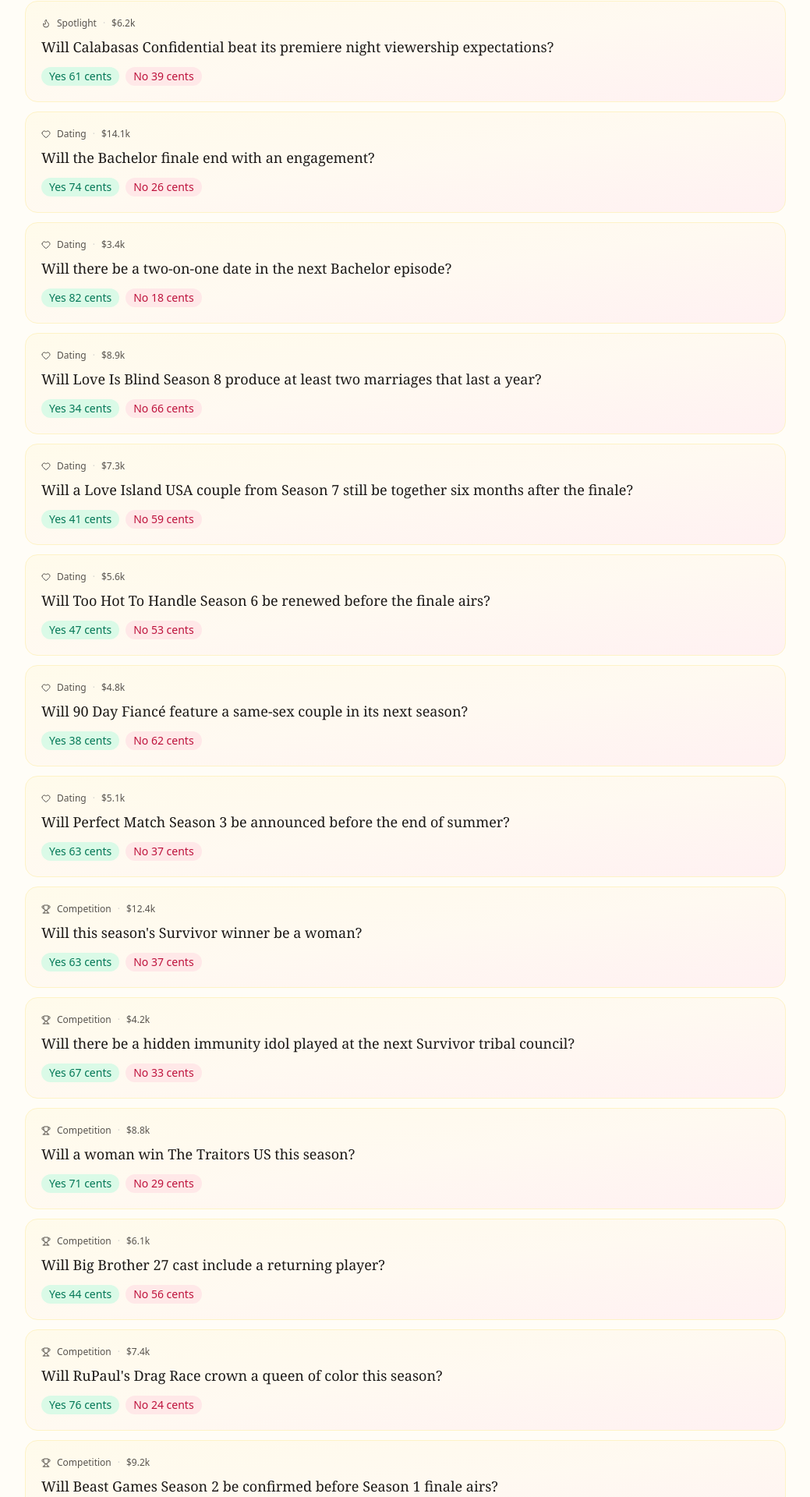
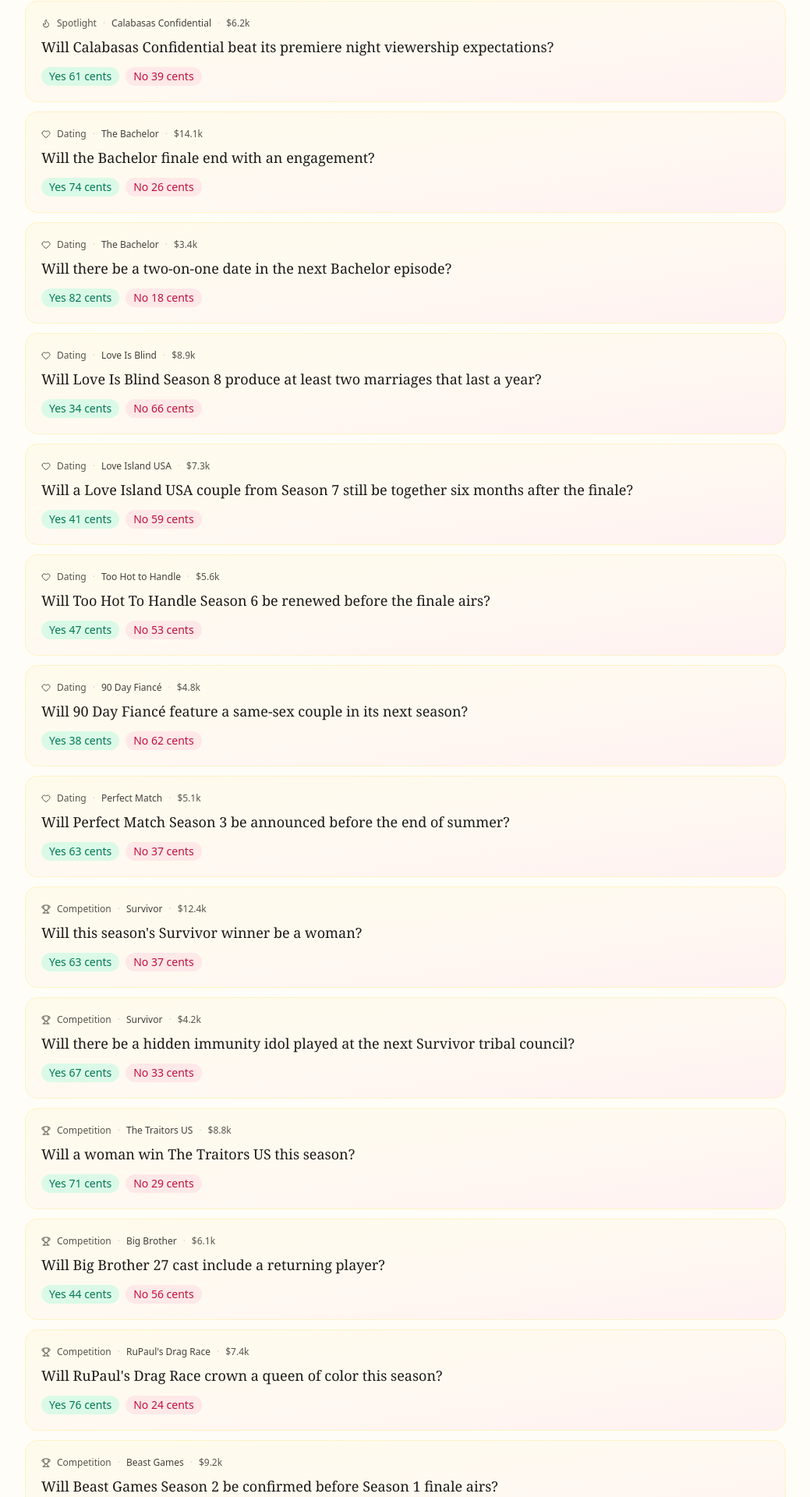
Before and after one commit to Clarion-Predict/clarion-app, a React (Create React App) app: page / in a window 1280 px wide. Shown: the part 863-2783 px from the top of the page at 78% size, without its empty margins (120-1159 px from the left). Built offline with nearby package versions, Linux system fonts and the light colour scheme.

Commit message:
added show name to market cards and detail view

```diff
--- a/src/App.tsx
+++ b/src/App.tsx
@@ -32,42 +32,42 @@
 
 const initialMarkets = [
   // ===== SPOTLIGHT (hot right now) =====
-  { id: 1, category: 'spotlight', question: "Will Love Island USA have a dramatic recoupling in its premiere week?", context: "Love Island USA returns June 2 on Peacock. Season 7 cast has been announced and fans are already debating alliances.", yes: 78, no: 22, volume: '$12.4k', traders: 487, comments: 134, trending: true, ends: 'Jun 8, 2026', status: 'open' },
-  { id: 2, category: 'spotlight', question: "Will The Traitors US have a double elimination this week?", context: "Six players remain. The roundtable has been getting more chaotic each episode as alliances fracture.", yes: 54, no: 46, volume: '$9.7k', traders: 381, comments: 112, trending: true, ends: 'Jun 1, 2026', status: 'open' },
-  { id: 3, category: 'spotlight', question: "Will Calabasas Confidential beat its premiere night viewership expectations?", context: "Premieres May 29. Early buzz has been strong and the Kardashian adjacent cast is drawing attention.", yes: 61, no: 39, volume: '$6.2k', traders: 244, comments: 78, trending: true, ends: 'Jun 1, 2026', status: 'open' },
+  { id: 1, category: 'spotlight', show: 'Love Island USA', question: "Will Love Island USA have a dramatic recoupling in its premiere week?", context: "Love Island USA returns June 2 on Peacock. Season 7 cast has been announced and fans are already debating alliances.", yes: 78, no: 22, volume: '$12.4k', traders: 487, comments: 134, trending: true, ends: 'Jun 8, 2026', status: 'open' },
+  { id: 2, category: 'spotlight', show: 'The Traitors US', question: "Will The Traitors US have a double elimination this week?", context: "Six players remain. The roundtable has been getting more chaotic each episode as alliances fracture.", yes: 54, no: 46, volume: '$9.7k', traders: 381, comments: 112, trending: true, ends: 'Jun 1, 2026', status: 'open' },
+  { id: 3, category: 'spotlight', show: 'Calabasas Confidential', question: "Will Calabasas Confidential beat its premiere night viewership expectations?", context: "Premieres May 29. Early buzz has been strong and the Kardashian adjacent cast is drawing attention.", yes: 61, no: 39, volume: '$6.2k', traders: 244, comments: 78, trending: true, ends: 'Jun 1, 2026', status: 'open' },
 
   // ===== DATING & LOVE =====
-  { id: 4, category: 'dating', question: "Will the Bachelor finale end with an engagement?", context: "Season 31 finale airs June 10. Two contestants remain — odds are heavily debated in Bachelor Nation.", yes: 74, no: 26, volume: '$14.1k', traders: 509, comments: 203, trending: true, ends: 'Jun 10, 2026', status: 'open' },
-  { id: 5, category: 'dating', question: "Will there be a two-on-one date in the next Bachelor episode?", context: "Previews show a dramatic beach confrontation. Classic two-on-one setup.", yes: 82, no: 18, volume: '$3.4k', traders: 178, comments: 44, ends: 'May 27, 2026', status: 'open' },
-  { id: 6, category: 'dating', question: "Will Love Is Blind Season 8 produce at least two marriages that last a year?", context: "Seasons 1 and 4 each produced one lasting marriage. Season 8 couples seem stronger on paper.", yes: 34, no: 66, volume: '$8.9k', traders: 334, comments: 97, ends: 'Dec 31, 2027', status: 'open' },
-  { id: 7, category: 'dating', question: "Will a Love Island USA couple from Season 7 still be together six months after the finale?", context: "Season 7 premieres June 2. Historically only about 30% of couples survive past the show.", yes: 41, no: 59, volume: '$7.3k', traders: 289, comments: 88, ends: 'Dec 31, 2026', status: 'open' },
-  { id: 8, category: 'dating', question: "Will Too Hot To Handle Season 6 be renewed before the finale airs?", context: "Netflix has pre-announced renewals for this franchise before. Viewership is tracking strong.", yes: 47, no: 53, volume: '$5.6k', traders: 221, comments: 63, ends: 'Jun 20, 2026', status: 'open' },
-  { id: 9, category: 'dating', question: "Will 90 Day Fiancé feature a same-sex couple in its next season?", context: "The franchise has expanded significantly. Fans have been calling for more diverse casting.", yes: 38, no: 62, volume: '$4.8k', traders: 192, comments: 54, ends: 'Dec 31, 2026', status: 'open' },
-  { id: 10, category: 'dating', question: "Will Perfect Match Season 3 be announced before the end of summer?", context: "Season 2 performed well for Netflix. Alumni from multiple shows are already being speculated.", yes: 63, no: 37, volume: '$5.1k', traders: 203, comments: 61, ends: 'Sep 1, 2026', status: 'open' },
+  { id: 4, category: 'dating', show: 'The Bachelor', question: "Will the Bachelor finale end with an engagement?", context: "Season 31 finale airs June 10. Two contestants remain — odds are heavily debated in Bachelor Nation.", yes: 74, no: 26, volume: '$14.1k', traders: 509, comments: 203, trending: true, ends: 'Jun 10, 2026', status: 'open' },
+  { id: 5, category: 'dating', show: 'The Bachelor', question: "Will there be a two-on-one date in the next Bachelor episode?", context: "Previews show a dramatic beach confrontation. Classic two-on-one setup.", yes: 82, no: 18, volume: '$3.4k', traders: 178, comments: 44, ends: 'May 27, 2026', status: 'open' },
+  { id: 6, category: 'dating', show: 'Love Is Blind', question: "Will Love Is Blind Season 8 produce at least two marriages that last a year?", context: "Seasons 1 and 4 each produced one lasting marriage. Season 8 couples seem stronger on paper.", yes: 34, no: 66, volume: '$8.9k', traders: 334, comments: 97, ends: 'Dec 31, 2027', status: 'open' },
+  { id: 7, category: 'dating', show: 'Love Island USA', question: "Will a Love Island USA couple from Season 7 still be together six months after the finale?", context: "Season 7 premieres June 2. Historically only about 30% of couples survive past the show.", yes: 41, no: 59, volume: '$7.3k', traders: 289, comments: 88, ends: 'Dec 31, 2026', status: 'open' },
+  { id: 8, category: 'dating', show: 'Too Hot to Handle', question: "Will Too Hot To Handle Season 6 be renewed before the finale airs?", context: "Netflix has pre-announced renewals for this franchise before. Viewership is tracking strong.", yes: 47, no: 53, volume: '$5.6k', traders: 221, comments: 63, ends: 'Jun 20, 2026', status: 'open' },
+  { id: 9, category: 'dating', show: '90 Day Fiancé', question: "Will 90 Day Fiancé feature a same-sex couple in its next season?", context: "The franchise has expanded significantly. Fans have been calling for more diverse casting.", yes: 38, no: 62, volume: '$4.8k', traders: 192, comments: 54, ends: 'Dec 31, 2026', status: 'open' },
+  { id: 10, category: 'dating', show: 'Perfect Match', question: "Will Perfect Match Season 3 be announced before the end of summer?", context: "Season 2 performed well for Netflix. Alumni from multiple shows are already being speculated.", yes: 63, no: 37, volume: '$5.1k', traders: 203, comments: 61, ends: 'Sep 1, 2026', status: 'open' },
 
   // ===== COMPETITION =====
-  { id: 11, category: 'competition', question: "Will this season's Survivor winner be a woman?", context: "Women have won 21 of 46 seasons. The current winner's edit strongly favors two female contenders.", yes: 63, no: 37, volume: '$12.4k', traders: 476, comments: 134, ends: 'Jun 18, 2026', status: 'open' },
-  { id: 12, category: 'competition', question: "Will there be a hidden immunity idol played at the next Survivor tribal council?", context: "Two idols are unaccounted for. The vote tonight is expected to be chaotic.", yes: 67, no: 33, volume: '$4.2k', traders: 198, comments: 51, ends: 'Jun 4, 2026', status: 'open' },
-  { id: 13, category: 'competition', question: "Will a woman win The Traitors US this season?", context: "Four of the six remaining players are women. The traitor reveal has fans theorizing constantly.", yes: 71, no: 29, volume: '$8.8k', traders: 342, comments: 97, trending: true, ends: 'Jun 15, 2026', status: 'open' },
-  { id: 14, category: 'competition', question: "Will Big Brother 27 cast include a returning player?", context: "Big Brother has mixed returning players in three of the last five seasons. Casting hints have been vague.", yes: 44, no: 56, volume: '$6.1k', traders: 241, comments: 72, ends: 'Jul 15, 2026', status: 'open' },
-  { id: 15, category: 'competition', question: "Will RuPaul's Drag Race crown a queen of color this season?", context: "Queens of color have won 9 of the last 12 seasons. The top 4 remaining all have strong track records.", yes: 76, no: 24, volume: '$7.4k', traders: 293, comments: 88, ends: 'Jun 28, 2026', status: 'open' },
-  { id: 16, category: 'competition', question: "Will Beast Games Season 2 be confirmed before Season 1 finale airs?", context: "MrBeast has hinted at a second season. Amazon hasn't confirmed but viewership numbers were massive.", yes: 58, no: 42, volume: '$9.2k', traders: 364, comments: 103, ends: 'Jul 1, 2026', status: 'open' },
-  { id: 17, category: 'competition', question: "Will The Amazing Race return for another season in 2026?", context: "The Amazing Race has been renewed consistently. CBS has been quiet on a Season 36 announcement.", yes: 69, no: 31, volume: '$4.7k', traders: 187, comments: 49, ends: 'Dec 31, 2026', status: 'open' },
+  { id: 11, category: 'competition', show: 'Survivor', question: "Will this season's Survivor winner be a woman?", context: "Women have won 21 of 46 seasons. The current winner's edit strongly favors two female contenders.", yes: 63, no: 37, volume: '$12.4k', traders: 476, comments: 134, ends: 'Jun 18, 2026', status: 'open' },
+  { id: 12, category: 'competition', show: 'Survivor', question: "Will there be a hidden immunity idol played at the next Survivor tribal council?", context: "Two idols are unaccounted for. The vote tonight is expected to be chaotic.", yes: 67, no: 33, volume: '$4.2k', traders: 198, comments: 51, ends: 'Jun 4, 2026', status: 'open' },
+  { id: 13, category: 'competition', show: 'The Traitors US', question: "Will a woman win The Traitors US this season?", context: "Four of the six remaining players are women. The traitor reveal has fans theorizing constantly.", yes: 71, no: 29, volume: '$8.8k', traders: 342, comments: 97, trending: true, ends: 'Jun 15, 2026', status: 'open' },
+  { id: 14, category: 'competition', show: 'Big Brother', question: "Will Big Brother 27 cast include a returning player?", context: "Big Brother has mixed returning players in three of the last five seasons. Casting hints have been vague.", yes: 44, no: 56, volume: '$6.1k', traders: 241, comments: 72, ends: 'Jul 15, 2026', status: 'open' },
+  { id: 15, category: 'competition', show: "RuPaul's Drag Race", question: "Will RuPaul's Drag Race crown a queen of color this season?", context: "Queens of color have won 9 of the last 12 seasons. The top 4 remaining all have strong track records.", yes: 76, no: 24, volume: '$7.4k', traders: 293, comments: 88, ends: 'Jun 28, 2026', status: 'open' },
+  { id: 16, category: 'competition', show: 'Beast Games', question: "Will Beast Games Season 2 be confirmed before Season 1 finale airs?", context: "MrBeast has hinted at a second season. Amazon hasn't confirmed but viewership numbers were massive.", yes: 58, no: 42, volume: '$9.2k', traders: 364, comments: 103, ends: 'Jul 1, 2026', status: 'open' },
+  { id: 17, category: 'competition', show: 'The Amazing Race', question: "Will The Amazing Race return for another season in 2026?", context: "The Amazing Race has been renewed consistently. CBS has been quiet on a Season 36 announcement.", yes: 69, no: 31, volume: '$4.7k', traders: 187, comments: 49, ends: 'Dec 31, 2026', status: 'open' },
 
   // ===== HOUSEWIVES & BRAVO =====
-  { id: 18, category: 'housewives', question: "Will Bethenny Frankel appear on the Real Housewives of New York reunion?", context: "Bethenny has been vocal about a potential return. Producers have not confirmed either way.", yes: 38, no: 62, volume: '$11.7k', traders: 421, comments: 156, trending: true, ends: 'Jun 15, 2026', status: 'open' },
-  { id: 19, category: 'housewives', question: "Will Vanderpump Rules be renewed for another season?", context: "Viewership rebounded post-Scandoval but Bravo has stayed quiet. Cast contracts are reportedly up.", yes: 55, no: 45, volume: '$9.3k', traders: 388, comments: 112, ends: 'Jul 1, 2026', status: 'open' },
-  { id: 20, category: 'housewives', question: "Will there be a physical altercation on this season of RHONJ?", context: "Tensions between two main cast members have been building for three episodes straight.", yes: 79, no: 21, volume: '$6.8k', traders: 267, comments: 93, ends: 'Jun 3, 2026', status: 'open' },
-  { id: 21, category: 'housewives', question: "Will Below Deck Med have a crew member fired mid-season?", context: "Captain Sandy has fired crew members in 3 of the last 5 seasons. Early episodes show serious tension.", yes: 62, no: 38, volume: '$5.4k', traders: 214, comments: 67, ends: 'Jul 20, 2026', status: 'open' },
-  { id: 22, category: 'housewives', question: "Will Southern Charm be renewed for Season 10?", context: "Season 9 has performed steadily. Bravo has been expanding its lifestyle lineup.", yes: 66, no: 34, volume: '$4.1k', traders: 163, comments: 44, ends: 'Sep 1, 2026', status: 'open' },
-  { id: 23, category: 'housewives', question: "Will RHOSLC have a cast member exit before the reunion?", context: "At least one cast member has reportedly filmed limited confessionals this season — a classic exit signal.", yes: 57, no: 43, volume: '$7.2k', traders: 286, comments: 81, ends: 'Jun 30, 2026', status: 'open' },
+  { id: 18, category: 'housewives', show: 'RHONY', question: "Will Bethenny Frankel appear on the Real Housewives of New York reunion?", context: "Bethenny has been vocal about a potential return. Producers have not confirmed either way.", yes: 38, no: 62, volume: '$11.7k', traders: 421, comments: 156, trending: true, ends: 'Jun 15, 2026', status: 'open' },
+  { id: 19, category: 'housewives', show: 'Vanderpump Rules', question: "Will Vanderpump Rules be renewed for another season?", context: "Viewership rebounded post-Scandoval but Bravo has stayed quiet. Cast contracts are reportedly up.", yes: 55, no: 45, volume: '$9.3k', traders: 388, comments: 112, ends: 'Jul 1, 2026', status: 'open' },
+  { id: 20, category: 'housewives', show: 'RHONJ', question: "Will there be a physical altercation on this season of RHONJ?", context: "Tensions between two main cast members have been building for three episodes straight.", yes: 79, no: 21, volume: '$6.8k', traders: 267, comments: 93, ends: 'Jun 3, 2026', status: 'open' },
+  { id: 21, category: 'housewives', show: 'Below Deck Med', question: "Will Below Deck Med have a crew member fired mid-season?", context: "Captain Sandy has fired crew members in 3 of the last 5 seasons. Early episodes show serious tension.", yes: 62, no: 38, volume: '$5.4k', traders: 214, comments: 67, ends: 'Jul 20, 2026', status: 'open' },
+  { id: 22, category: 'housewives', show: 'Southern Charm', question: "Will Southern Charm be renewed for Season 10?", context: "Season 9 has performed steadily. Bravo has been expanding its lifestyle lineup.", yes: 66, no: 34, volume: '$4.1k', traders: 163, comments: 44, ends: 'Sep 1, 2026', status: 'open' },
+  { id: 23, category: 'housewives', show: 'RHOSLC', question: "Will RHOSLC have a cast member exit before the reunion?", context: "At least one cast member has reportedly filmed limited confessionals this season — a classic exit signal.", yes: 57, no: 43, volume: '$7.2k', traders: 286, comments: 81, ends: 'Jun 30, 2026', status: 'open' },
 
   // ===== FAMILY & LIFESTYLE =====
-  { id: 24, category: 'lifestyle', question: "Will The Kardashians Season 6 feature a major relationship announcement?", context: "Hulu has been promoting the season heavily. At least two cast members have had relationship news offscreen.", yes: 72, no: 28, volume: '$10.3k', traders: 407, comments: 128, trending: true, ends: 'Jul 1, 2026', status: 'open' },
-  { id: 25, category: 'lifestyle', question: "Will Secret Lives of Mormon Wives be renewed for Season 3?", context: "Season 2 was a massive breakout hit for Hulu. The cast has stayed active and drama has continued offscreen.", yes: 81, no: 19, volume: '$8.6k', traders: 341, comments: 104, ends: 'Sep 1, 2026', status: 'open' },
-  { id: 26, category: 'lifestyle', question: "Will Selling Sunset introduce a new cast member in the back half of Season 8?", context: "The show has consistently added cast mid-season. Jason Oppenheim has hinted at new agents joining.", yes: 68, no: 32, volume: '$5.8k', traders: 229, comments: 69, ends: 'Jul 15, 2026', status: 'open' },
-  { id: 27, category: 'lifestyle', question: "Will Queer Eye's final season receive an Emmy nomination?", context: "The final season was announced recently. The show has received 7 Emmy wins across its run.", yes: 59, no: 41, volume: '$4.4k', traders: 174, comments: 52, ends: 'Jul 31, 2026', status: 'open' },
-  { id: 28, category: 'lifestyle', question: "Will Jersey Shore Family Vacation film another international trip this season?", context: "The cast has filmed in Italy and the Bahamas before. Producers have been teasing a new location.", yes: 53, no: 47, volume: '$3.9k', traders: 155, comments: 41, ends: 'Aug 1, 2026', status: 'open' },
+  { id: 24, category: 'lifestyle', show: 'The Kardashians', question: "Will The Kardashians Season 6 feature a major relationship announcement?", context: "Hulu has been promoting the season heavily. At least two cast members have had relationship news offscreen.", yes: 72, no: 28, volume: '$10.3k', traders: 407, comments: 128, trending: true, ends: 'Jul 1, 2026', status: 'open' },
+  { id: 25, category: 'lifestyle', show: 'Mormon Wives', question: "Will Secret Lives of Mormon Wives be renewed for Season 3?", context: "Season 2 was a massive breakout hit for Hulu. The cast has stayed active and drama has continued offscreen.", yes: 81, no: 19, volume: '$8.6k', traders: 341, comments: 104, ends: 'Sep 1, 2026', status: 'open' },
+  { id: 26, category: 'lifestyle', show: 'Selling Sunset', question: "Will Selling Sunset introduce a new cast member in the back half of Season 8?", context: "The show has consistently added cast mid-season. Jason Oppenheim has hinted at new agents joining.", yes: 68, no: 32, volume: '$5.8k', traders: 229, comments: 69, ends: 'Jul 15, 2026', status: 'open' },
+  { id: 27, category: 'lifestyle', show: 'Queer Eye', question: "Will Queer Eye's final season receive an Emmy nomination?", context: "The final season was announced recently. The show has received 7 Emmy wins across its run.", yes: 59, no: 41, volume: '$4.4k', traders: 174, comments: 52, ends: 'Jul 31, 2026', status: 'open' },
+  { id: 28, category: 'lifestyle', show: 'Jersey Shore', question: "Will Jersey Shore Family Vacation film another international trip this season?", context: "The cast has filmed in Italy and the Bahamas before. Producers have been teasing a new location.", yes: 53, no: 47, volume: '$3.9k', traders: 155, comments: 41, ends: 'Aug 1, 2026', status: 'open' },
 ];
 
 // ========== MOCK COMMUNITY USERS ==========
@@ -951,6 +951,7 @@
             <div className="absolute top-4 right-4 px-2 py-0.5 rounded-full bg-amber-50 border border-amber-200 text-xs uppercase text-amber-800 font-medium flex items-center gap-1"><Beaker className="w-3 h-3" /> Practice</div>
             <div className="flex items-center gap-2 mb-4 flex-wrap">
               <div className="flex items-center gap-1.5 px-3 py-1 rounded-full bg-stone-100 text-xs text-stone-700">{CatIcon && <CatIcon className="w-3 h-3" />}<span className="capitalize">{selectedMarket.category}</span></div>
+              {selectedMarket.show && <div className="px-3 py-1 rounded-full bg-amber-100 text-xs font-medium text-amber-800">{selectedMarket.show}</div>}
               <span className="text-xs text-stone-400">Resolves {selectedMarket.ends}</span>
             </div>
             <h1 className="text-2xl md:text-3xl font-serif text-stone-900 leading-tight mb-4">{selectedMarket.question}</h1>
@@ -1061,7 +1062,7 @@
                 const CatIcon = Cat ? Cat.icon : null;
                 return (
                   <button key={m.id} onClick={() => setSelectedMarket(m)} className="w-full text-left p-4 md:p-5 rounded-2xl bg-gradient-to-br from-amber-50 via-orange-50/60 to-rose-50 hover:from-amber-100 border border-amber-100">
-                    <div className="flex items-center gap-2 mb-2 text-xs text-stone-600">{CatIcon && <CatIcon className="w-3 h-3" />}<span className="capitalize">{m.category}</span><span className="text-stone-300">·</span><span>{m.volume}</span></div>
+                    <div className="flex items-center gap-2 mb-2 text-xs text-stone-600">{CatIcon && <CatIcon className="w-3 h-3" />}<span className="capitalize">{m.category}</span>{m.show && <><span className="text-stone-300">·</span><span className="font-medium text-stone-700">{m.show}</span></>}<span className="text-stone-300">·</span><span>{m.volume}</span></div>
                     <h3 className="text-base md:text-lg font-serif text-stone-900 leading-snug mb-3">{m.question}</h3>
                     <div className="flex items-center gap-2 flex-wrap">
                       <span className="text-sm font-medium text-emerald-700 px-2.5 py-0.5 rounded-full bg-emerald-100/80">Yes {m.yes} cents</span>
@@ -1089,7 +1090,7 @@
                 const CatIcon = Cat ? Cat.icon : null;
                 return (
                   <button key={m.id} onClick={() => setSelectedMarket(m)} className="w-full text-left p-4 md:p-5 rounded-2xl bg-gradient-to-br from-amber-50 via-orange-50/60 to-rose-50 border border-amber-100">
-                    <div className="flex items-center gap-2 mb-2 text-xs text-stone-600">{CatIcon && <CatIcon className="w-3 h-3" />}<span className="capitalize">{m.category}</span></div>
+                    <div className="flex items-center gap-2 mb-2 text-xs text-stone-600">{CatIcon && <CatIcon className="w-3 h-3" />}<span className="capitalize">{m.category}</span>{m.show && <><span className="text-stone-300">·</span><span className="font-medium text-stone-700">{m.show}</span></>}</div>
                     <h3 className="text-base md:text-lg font-serif text-stone-900 leading-snug mb-3">{m.question}</h3>
                     <div className="flex items-center gap-2 flex-wrap">
                       <span className="text-sm font-medium text-emerald-700 px-2.5 py-0.5 rounded-full bg-emerald-100/80">Yes {m.yes} cents</span>
```
